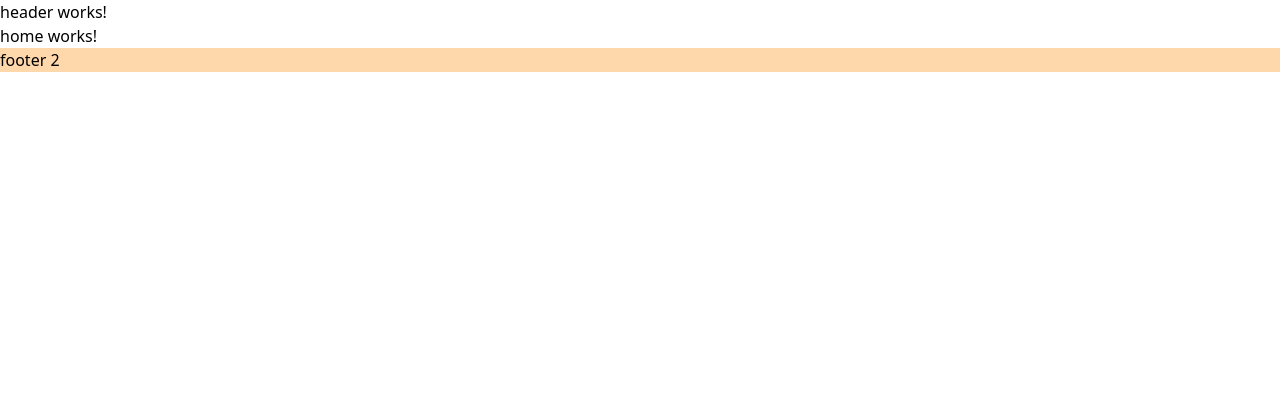
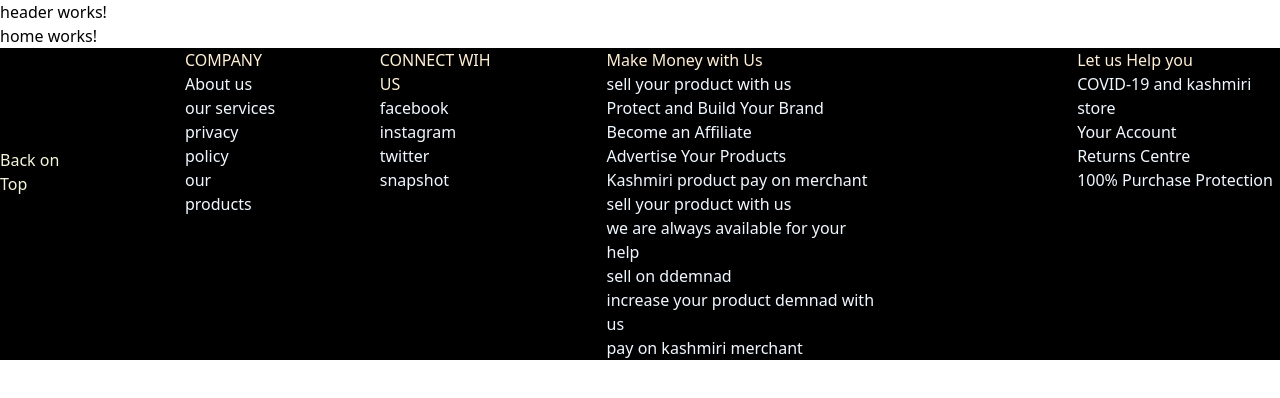
Before and after one commit to amarhusain/kashmir-frontend, an Angular app: page / in a window 1280 px wide. Shown: the top 398 px of the page. Built offline with nearby package versions, Linux system fonts and the light colour scheme.

Commit message:
first footer commit

```diff
--- a/angular.json
+++ b/angular.json
@@ -103,5 +103,8 @@
         }
       }
     }
+  },
+  "cli": {
+    "analytics": "bb926100-05c5-41e5-bf35-de99789c84f1"
   }
 }
--- a/src/app/core/footer/footer.component.html
+++ b/src/app/core/footer/footer.component.html
@@ -1 +1,61 @@
-<p class="bg-orange-200">footer 2</p>
+<div class="flex ">
+    <div style="margin-top: 100px;">
+        <h1 style="color: beige;"> Back on Top</h1>
+    </div>
+
+        <div style="margin-left: 100px;">
+            <h3 style="color: papayawhip;">COMPANY</h3>
+            <ul>
+                <li style="color: aliceblue;"><a href="">About us</a></li>
+                 <li style="color: aliceblue;"><a href="">our services</a></li>
+                 <li style="color: aliceblue;"><a href="">privacy policy</a></li>
+                 <li style="color: aliceblue;"><a href="">our products</a></li>
+            </ul>
+
+
+        </div>
+
+
+    <div style="padding-left: 100px;">
+        <h3 style="color: papayawhip;">CONNECT WIH US</h3>
+         <ul>
+                <li style="color: aliceblue;"><a href="">facebook</a></li>
+                 <li style="color: aliceblue;"><a href="">instagram</a></li>
+                 <li style="color: aliceblue;"><a href="">twitter</a></li>
+                 <li style="color: aliceblue;"><a href="">snapshot</a></li>
+            </ul>
+    </div>
+        <div style="padding-left: 100px;">
+        <h3 style="color:papayawhip;">Make Money with Us</h3>
+         <ul>
+                <li style="color: aliceblue;"><a href="">sell your product with us </a></li>
+                <li style="color: aliceblue;"><a href="">Protect and Build Your Brand</a></li>
+                <li style="color: aliceblue;"><a href="">Become an Affiliate</a></li>
+                <li style="color: aliceblue;"><a href="">Advertise Your Products</a></li>
+                <li style="color: aliceblue;"><a href="">Kashmiri product pay on merchant </a></li>
+                <li style="color: aliceblue;"><a href="">sell your product with us  </a></li>
+                <li style="color: aliceblue;"><a href="">we are always available for your help </a></li>
+                <li style="color: aliceblue;"><a href="">sell on ddemnad  </a></li>
+                <li style="color: aliceblue;"><a href="">increase your product demnad with us  </a></li>
+                <li style="color: aliceblue;"><a href="">pay on kashmiri merchant  </a></li>
+            </ul>
+    </div>
+    <div style="margin-left: 200px;">
+        <h3 style="color: papayawhip;">Let us Help you</h3>
+        <ul>
+            <li style="color: aliceblue;"><a href="">COVID-19 and kashmiri store</a></li>
+             <li style="color: aliceblue;"><a href="">Your Account</a></li>
+             <li style="color: aliceblue;"><a href="">Returns Centre</a></li>
+             <li style="color: aliceblue;"><a href="">100% Purchase Protection</a></li>
+        </ul>
+
+
+    </div>
+
+
+
+
+
+
+
+</div>
--- a/src/app/core/footer/footer.component.scss
+++ b/src/app/core/footer/footer.component.scss
@@ -0,0 +1,6 @@
+.flex{
+    background-color:black ;
+}
+.h4{
+    color: aliceblue;
+}
```
Also changed, not shown: 1 other file (tests, documents, lock files or other folders).
